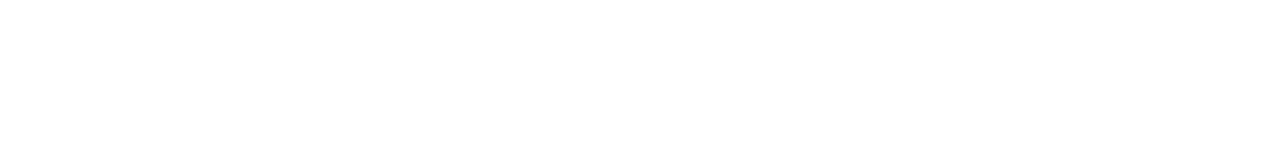
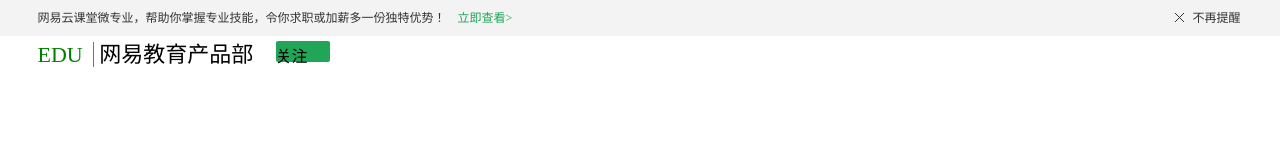
Before and after one commit to ljwrer/FEHomework, a plain HTML site: page index.html in a window 1280 px wide. Drawn offline with Linux system fonts and the light colour scheme.

Commit message:
backhome

```diff
--- /dev/null
+++ b/css/style.css
@@ -0,0 +1,139 @@
+/* http://meyerweb.com/eric/tools/css/reset/
+   v2.0 | 20110126
+   License: none (public domain)
+*/
+
+html, body, div, span, applet, object, iframe,
+h1, h2, h3, h4, h5, h6, p, blockquote, pre,
+a, abbr, acronym, address, big, cite, code,
+del, dfn, em, img, ins, kbd, q, s, samp,
+small, strike, strong, sub, sup, tt, var,
+b, u, i, center,
+dl, dt, dd, ol, ul, li,
+fieldset, form, label, legend,
+table, caption, tbody, tfoot, thead, tr, th, td,
+article, aside, canvas, details, embed,
+figure, figcaption, footer, header, hgroup,
+menu, nav, output, ruby, section, summary,
+time, mark, audio, video {
+	margin: 0;
+	padding: 0;
+	border: 0;
+	font-size: 100%;
+	font: inherit;
+	vertical-align: baseline;
+}
+/* HTML5 display-role reset for older browsers */
+article, aside, details, figcaption, figure,
+footer, header, hgroup, menu, nav, section {
+	display: block;
+}
+body {
+	line-height: 1;
+}
+ol, ul {
+	list-style: none;
+}
+blockquote, q {
+	quotes: none;
+}
+blockquote:before, blockquote:after,
+q:before, q:after {
+	content: '';
+	content: none;
+}
+table {
+	border-collapse: collapse;
+	border-spacing: 0;
+}
+/* css reset finish */
+.g-tip{
+	width: 100%;
+	height: 36px;
+	background: #f3f3f3;
+	overflow: hidden;
+}
+.m-tip{
+	width: 1205px;
+	/*max-width: 1205px;*/
+	margin: 0 auto;
+	font: 12px/36px "microsoft yahei";
+	color: #333333;
+}
+.m-tip a{
+	margin-left: 12px;
+	text-decoration: none;
+	color: #21a557;
+}
+.m-tip a:hover{
+	text-decoration: underline;
+}
+.m-tip p,.m-tip span{
+	display: inline-block;
+}
+.m-tip .u-notip{
+	display: inline-block;
+	float: right;
+	margin-right: 2px;
+	line-height: 36px;
+	cursor: pointer;
+}
+.m-tip .u-sprite{
+	margin-top: 1px;
+	background: url(../img/sprite.png) no-repeat;
+	width: 9px;
+	height: 9px;
+}
+.m-tip span{
+	margin-left: 6px;
+	width: 48px;
+}
+@media only screen and (min-width: 0px) and (max-width: 1204px) {
+	.m-tip .m-tip{
+		width: 980px;
+		/*max-width: 980px;*/
+	}
+}
+.g-head{
+	width: 100%;
+	height: 89px;
+	overflow: hidden;
+}
+.m-head{
+	width: 1205px;
+	margin: 0 auto;
+	/*background: deepskyblue;*/
+	height: 100%;
+
+}
+.m-head .m-logo{
+	display: inline-block;
+	/*margin-left: 1px;
+	margin-top: 30px;
+	margin-right: 31px;*/
+	width: 234px;
+	height: 22px;
+}
+.m-head .m-logo1{
+	font:28px/89px "gill sans mt" bold;
+	color: green;
+	padding-right: 10px;
+	border-right: 1px solid #39a030;
+}
+.m-head .m-logo{
+	font: 22px "Hiragino Sans GB";
+}
+.m-head .m-follow{
+	display: inline-block;
+}
+.m-head .u-follow-btn{
+	width: 54px;
+	height: 21px;
+	background-color:#21a557;
+	border-radius: 2px;
+}
+.m-head .m-follow .u-sprite{
+	background: url(../img/sprite.png) 125px 0px no-repeat;
+	width: 8px;
+	height: 8px;
+}
--- a/index.html
+++ b/index.html
@@ -1,12 +1,36 @@
 <!DOCTYPE html>
 <html>
+
 	<head>
 		<meta charset="utf-8" />
 		<title></title>
+		<link rel="stylesheet" href="css/style.css" />
 	</head>
+
 	<body>
-		<div class="g-tip"></div>
-		<header class="g-head"></header>
+		<div class="g-tip">
+			<div class="m-tip">
+				<p>网易云课堂微专业，帮助你掌握专业技能，令你求职或加薪多一份独特优势！<a href="http://study.163.com/smartSpec/intro.htm">立即查看></a></p>
+				<div class="u-notip">
+					<p class="u-sprite"></p>
+					<span>不再提醒</span>
+				</div>
+			</div>
+		</div>
+		<header class="g-head">
+			<div class="m-head">
+				<div class="m-logo">
+					<span class="m-logo1">EDU</span>
+					<span class="m-logo2">网易教育产品部</span>
+				</div>
+				<div class="m-follow">
+					<div class="u-follow-btn">
+						<div class="u-sprite"></div>
+						<div class="u-follow">关注</div>
+					</div>
+				</div>
+			</div>
+		</header>
 		<nav class="g-nav1"></nav>
 		<nav class="g-nav2"></nav>
 		<nav class="g-nav3"></nav>
@@ -23,4 +47,5 @@
 		</article>
 		<footer></footer>
 	</body>
+
 </html>
```
